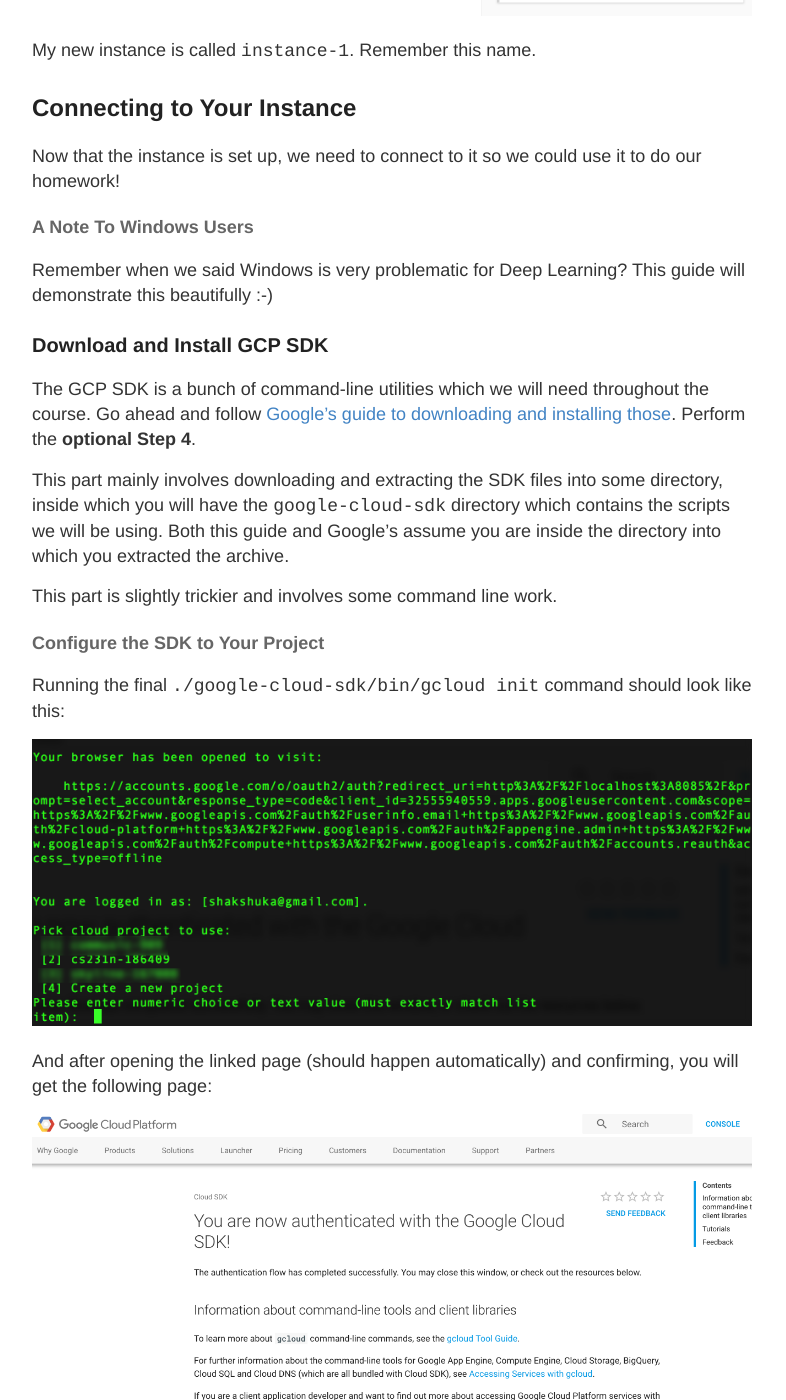
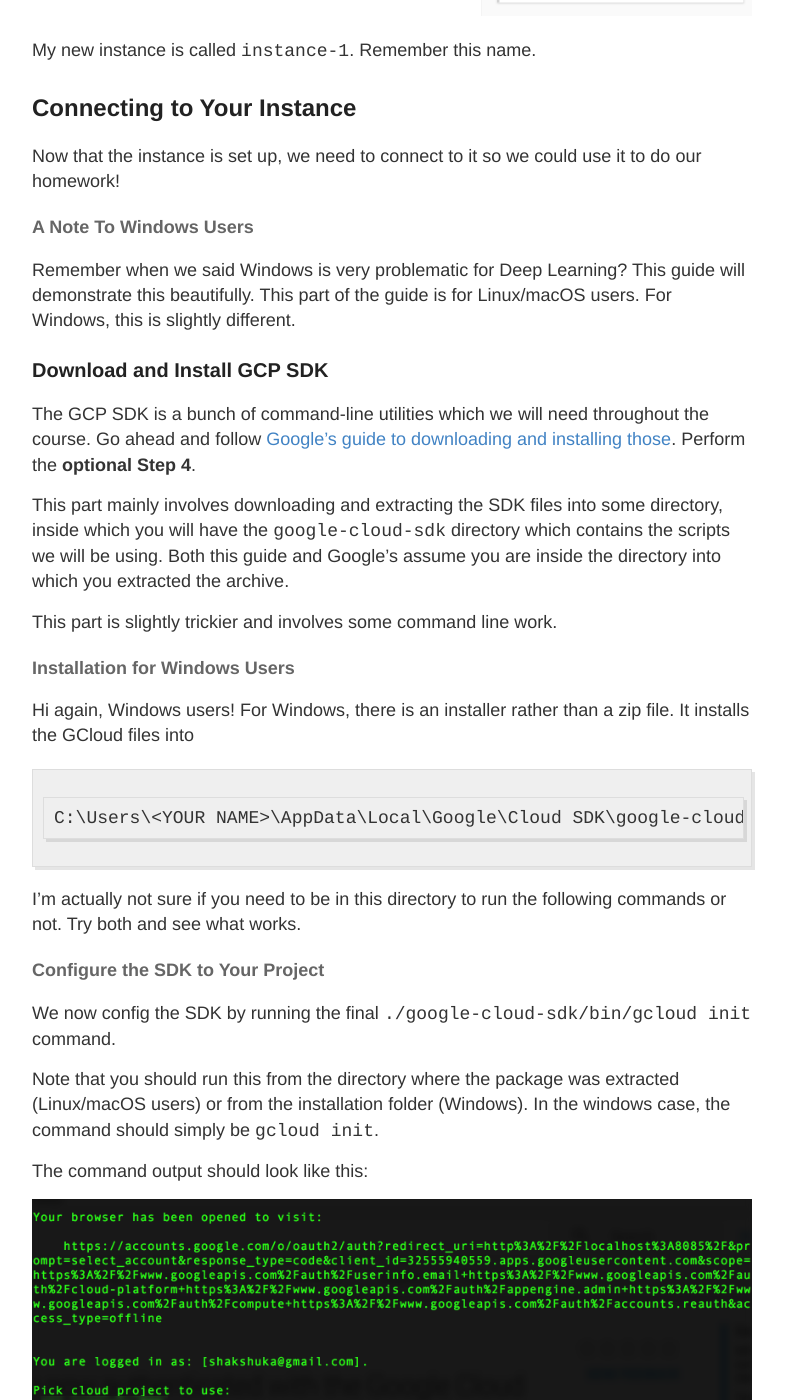
Before and after one commit to nirbenz/nirbenz.github.io, a Jekyll site: the page built from _posts/2017-11-18-GCP.md, in a window 1280 px wide and 1400 px high, scrolled down 8523 px. Shown: the whole window, without its empty margins (248-1034 px from the left). Built offline with Jekyll 4.4.1, drawn with Linux system fonts in a browser that asks for light colours; some of the changed text lies outside the part shown.

Commit message:
Added info for Windows users.

````diff
--- a/_posts/2017-11-18-GCP.md
+++ b/_posts/2017-11-18-GCP.md
@@ -90,18 +90,31 @@
 Now that the instance is set up, we need to connect to it so we could use it to do our homework!
 
 #### A Note To Windows Users
-Remember when we said Windows is very problematic for Deep Learning? This guide will demonstrate this beautifully :-)
+Remember when we said Windows is very problematic for Deep Learning? This guide will demonstrate this beautifully. This part of the guide is for Linux/macOS users. For Windows, this is slightly different.
 
 ### Download and Install GCP SDK
+
 The GCP SDK is a bunch of command-line utilities which we will need throughout the course. Go ahead and follow [Google's guide to downloading and installing those](https://cloud.google.com/sdk/docs/). Perform the **optional Step 4**.
 
 This part mainly involves downloading and extracting the SDK files into some directory, inside which you will have the `google-cloud-sdk` directory which contains the scripts we will be using. Both this guide and Google's assume you are inside the directory into which you extracted the archive.
 
 This part is slightly trickier and involves some command line work.
 
+#### Installation for Windows Users
+Hi again, Windows users! For Windows, there is an installer rather than a zip file. It installs the GCloud files into
+```
+C:\Users\<YOUR NAME>\AppData\Local\Google\Cloud SDK\google-cloud-sdk
+```
+
+I'm actually not sure if you need to be in this directory to run the following commands or not. Try both and see what works.
+
 #### Configure the SDK to Your Project
 
-Running the final `./google-cloud-sdk/bin/gcloud init` command should look like this:
+We now config the SDK by running the final `./google-cloud-sdk/bin/gcloud init`  command.
+
+Note that you should run this from the directory where the package was extracted (Linux/macOS users) or from the installation folder (Windows). In the windows case, the command should simply be `gcloud init`.
+
+The command output should look like this:
 
 ![first time]({{ site.baseurl }}/images/gcp_cmd1.png)
 
@@ -120,6 +133,12 @@
 
 ```bash
 ./<DIRECTORY-WHERE-GOOGLE-CLOUD-IS-INSTALLED>/bin/gcloud compute ssh <YOUR-INSTANCE-NAME>
+```
+
+This should work, since we defined our **zone** and **project name** beforehand. Alternatively, one can also input the full information by using:
+
+```
+./<DIRECTORY-WHERE-GOOGLE-CLOUD-IS-INSTALLED>/bin/gcloud compute --project <PROJECT_NAME> ssh --zone "us-east1-b" <INSTANCE_NAME>
 ```
 
 This part involves yet again some more trickery, and is different for different platforms. Windows users will need PuTTy here. [I suggest heading over to Google's own guide for connecting into an instance.](https://cloud.google.com/compute/docs/instances/connecting-to-instance)
````
